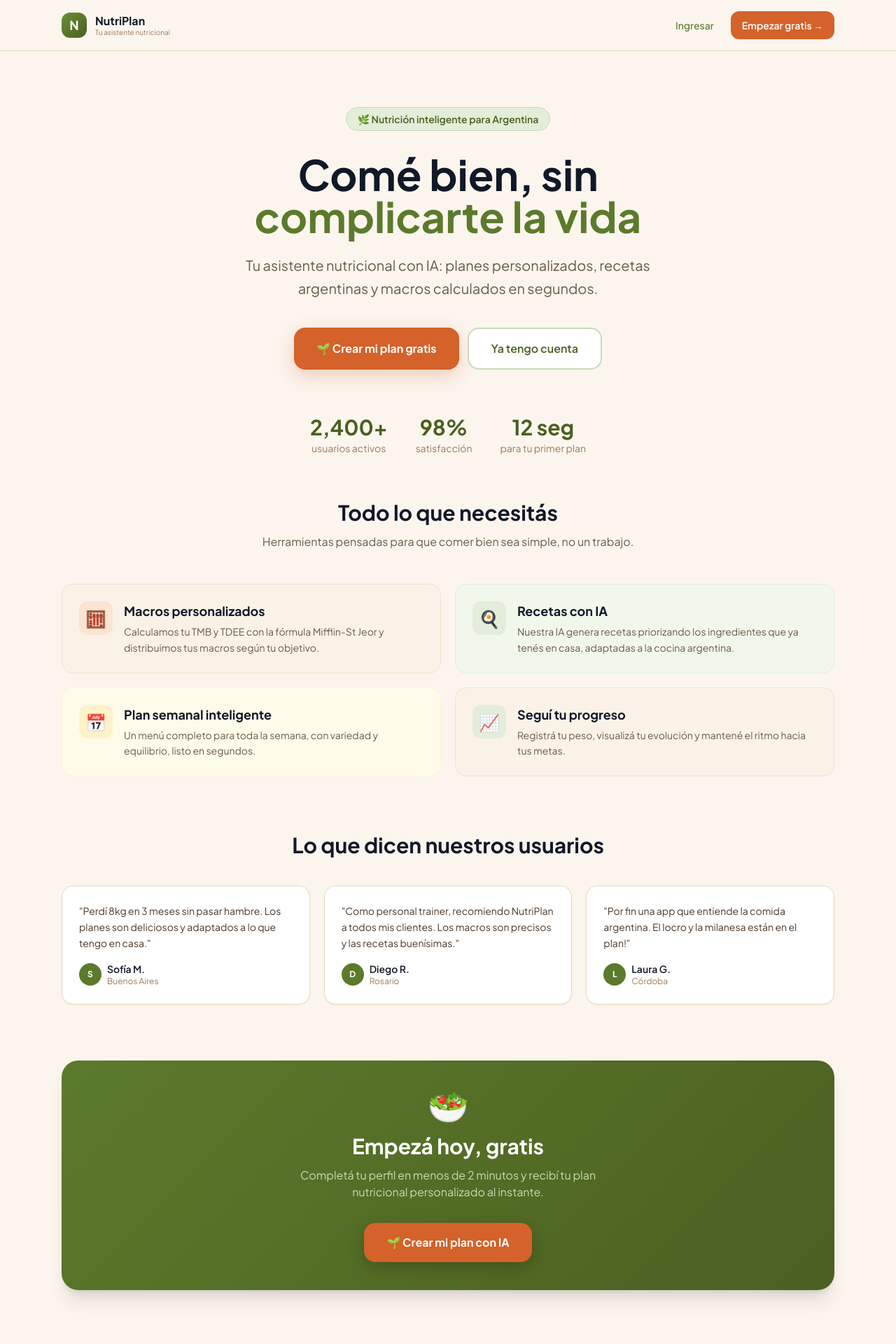
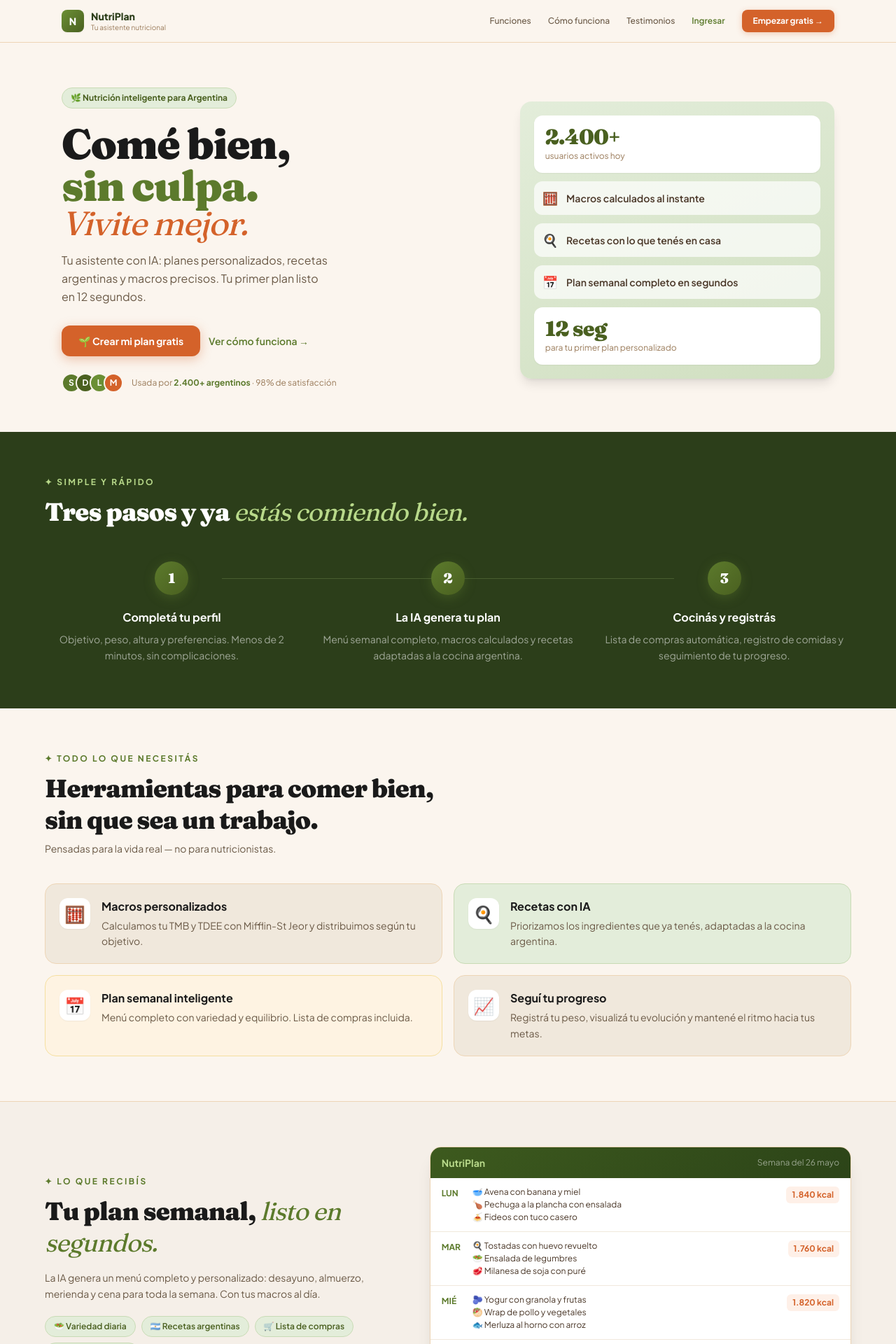
Before and after one commit to loskuri/claude_project, a Next.js app in the folder apps/web/: page / in a window 1280 px wide. Shown: the top 1920 px of the page at 70% size. Built offline with nearby package versions, Linux system fonts and the light colour scheme.

Commit message:
feat: redesign landing page with asymmetric hero, Fraunces typography, and scroll animations

```diff
--- a/apps/web/src/app/page.tsx
+++ b/apps/web/src/app/page.tsx
@@ -1,197 +1,21 @@
-import Link from 'next/link';
-
-const FEATURES = [
-  {
-    icon: '🧮',
-    title: 'Macros personalizados',
-    desc: 'Calculamos tu TMB y TDEE con la fórmula Mifflin-St Jeor y distribuimos tus macros según tu objetivo.',
-    bg: 'bg-cream-200',
-    iconBg: 'bg-accent-100',
-    border: 'border-cream-400',
-    iconColor: 'text-accent-600',
-  },
-  {
-    icon: '🍳',
-    title: 'Recetas con IA',
-    desc: 'Nuestra IA genera recetas priorizando los ingredientes que ya tenés en casa, adaptadas a la cocina argentina.',
-    bg: 'bg-brand-50',
-    iconBg: 'bg-brand-100',
-    border: 'border-brand-100',
-    iconColor: 'text-brand-700',
-  },
-  {
-    icon: '📅',
-    title: 'Plan semanal inteligente',
-    desc: 'Un menú completo para toda la semana, con variedad y equilibrio, listo en segundos.',
-    bg: 'bg-amber-50',
-    iconBg: 'bg-amber-100',
-    border: 'border-amber-100',
-    iconColor: 'text-amber-700',
-  },
-  {
-    icon: '📈',
-    title: 'Seguí tu progreso',
-    desc: 'Registrá tu peso, visualizá tu evolución y mantené el ritmo hacia tus metas.',
-    bg: 'bg-cream-200',
-    iconBg: 'bg-brand-100',
-    border: 'border-cream-400',
-    iconColor: 'text-brand-600',
-  },
-];
-
-const STATS = [
-  { value: '2,400+', label: 'usuarios activos' },
-  { value: '98%', label: 'satisfacción' },
-  { value: '12 seg', label: 'para tu primer plan' },
-];
-
-const TESTIMONIALS = [
-  { name: 'Sofía M.', city: 'Buenos Aires', text: 'Perdí 8kg en 3 meses sin pasar hambre. Los planes son deliciosos y adaptados a lo que tengo en casa.' },
-  { name: 'Diego R.', city: 'Rosario', text: 'Como personal trainer, recomiendo NutriPlan a todos mis clientes. Los macros son precisos y las recetas buenísimas.' },
-  { name: 'Laura G.', city: 'Córdoba', text: 'Por fin una app que entiende la comida argentina. El locro y la milanesa están en el plan!' },
-];
+import { LandingNav } from './_components/landing/LandingNav';
+import { HeroSection } from './_components/landing/HeroSection';
+import { HowItWorksSection } from './_components/landing/HowItWorksSection';
+import { FeaturesSection } from './_components/landing/FeaturesSection';
+import { ProductPreviewSection } from './_components/landing/ProductPreviewSection';
+import { TestimonialsSection } from './_components/landing/TestimonialsSection';
+import { CtaBanner } from './_components/landing/CtaBanner';
 
 export default function LandingPage() {
   return (
-    <main className="min-h-screen" style={{ backgroundColor: '#FBF5EE' }}>
-      {/* Nav */}
-      <nav className="sticky top-0 z-10 backdrop-blur-sm border-b" style={{ backgroundColor: 'rgba(251,245,238,0.9)', borderColor: '#EDD5B6' }}>
-        <div className="flex items-center justify-between px-6 py-4 max-w-6xl mx-auto">
-          <div className="flex items-center gap-3">
-            <div className="w-9 h-9 rounded-xl flex items-center justify-center text-white font-bold text-lg shadow-sm" style={{ background: 'linear-gradient(135deg, #6B8F35, #4A6020)' }}>
-              N
-            </div>
-            <div>
-              <div className="font-bold text-gray-900 text-base leading-tight">NutriPlan</div>
-              <div className="text-[10px] leading-tight" style={{ color: '#9A7B5A' }}>Tu asistente nutricional</div>
-            </div>
-          </div>
-          <div className="flex gap-2 items-center">
-            <Link href="/login" className="px-4 py-2 font-medium rounded-xl transition text-sm hover:bg-cream-300" style={{ color: '#5C7A2C' }}>
-              Ingresar
-            </Link>
-            <Link href="/register" className="px-4 py-2.5 text-white font-semibold rounded-xl transition text-sm shadow-sm" style={{ backgroundColor: '#D4622A' }}>
-              Empezar gratis →
-            </Link>
-          </div>
-        </div>
-      </nav>
-
-      {/* Hero */}
-      <section className="max-w-6xl mx-auto px-6 pt-20 pb-16 text-center">
-        <span className="inline-flex items-center gap-2 px-4 py-1.5 text-sm font-semibold rounded-full mb-8 border" style={{ backgroundColor: '#E3EDDA', color: '#4A6020', borderColor: '#C8DBB5' }}>
-          🌿 Nutrición inteligente para Argentina
-        </span>
-        <h1 className="text-5xl md:text-6xl font-bold text-gray-900 mb-6 leading-tight">
-          Comé bien, sin<br />
-          <span style={{ color: '#5C7A2C' }}>complicarte la vida</span>
-        </h1>
-        <p className="text-xl mb-10 max-w-2xl mx-auto leading-relaxed" style={{ color: '#6B5A47' }}>
-          Tu asistente nutricional con IA: planes personalizados, recetas argentinas y macros calculados en segundos.
-        </p>
-        <div className="flex gap-3 justify-center flex-wrap mb-16">
-          <Link
-            href="/register"
-            className="px-8 py-4 text-white text-base font-bold rounded-2xl transition flex items-center gap-2 shadow-lg"
-            style={{ backgroundColor: '#D4622A', boxShadow: '0 8px 24px rgba(212,98,42,0.28)' }}
-          >
-            🌱 Crear mi plan gratis
-          </Link>
-          <Link
-            href="/login"
-            className="px-8 py-4 text-base font-semibold rounded-2xl transition border-2"
-            style={{ borderColor: '#C8DBB5', color: '#4A6020', backgroundColor: 'white' }}
-          >
-            Ya tengo cuenta
-          </Link>
-        </div>
-
-        {/* Stats */}
-        <div className="flex justify-center gap-10 flex-wrap">
-          {STATS.map((s) => (
-            <div key={s.label} className="text-center">
-              <div className="text-3xl font-bold" style={{ color: '#4A6020' }}>{s.value}</div>
-              <div className="text-sm mt-0.5" style={{ color: '#9A7B5A' }}>{s.label}</div>
-            </div>
-          ))}
-        </div>
-      </section>
-
-      {/* Features */}
-      <section className="max-w-6xl mx-auto px-6 pb-20">
-        <div className="text-center mb-12">
-          <h2 className="text-3xl font-bold text-gray-900 mb-3">Todo lo que necesitás</h2>
-          <p className="max-w-xl mx-auto" style={{ color: '#6B5A47' }}>
-            Herramientas pensadas para que comer bien sea simple, no un trabajo.
-          </p>
-        </div>
-        <div className="grid grid-cols-1 md:grid-cols-2 gap-5">
-          {FEATURES.map((f) => (
-            <div
-              key={f.title}
-              className={`${f.bg} border ${f.border} rounded-2xl p-6 flex items-start gap-4 hover:shadow-md transition-shadow`}
-            >
-              <div className={`${f.iconBg} w-12 h-12 rounded-xl flex items-center justify-center text-2xl shrink-0`}>
-                {f.icon}
-              </div>
-              <div>
-                <h3 className="text-lg font-bold text-gray-900 mb-1">{f.title}</h3>
-                <p className="text-sm leading-relaxed" style={{ color: '#6B5A47' }}>{f.desc}</p>
-              </div>
-            </div>
-          ))}
-        </div>
-      </section>
-
-      {/* Testimonials */}
-      <section className="max-w-6xl mx-auto px-6 pb-20">
-        <div className="text-center mb-10">
-          <h2 className="text-3xl font-bold text-gray-900 mb-2">Lo que dicen nuestros usuarios</h2>
-        </div>
-        <div className="grid grid-cols-1 md:grid-cols-3 gap-5">
-          {TESTIMONIALS.map((t) => (
-            <div key={t.name} className="bg-white rounded-2xl p-6 border shadow-sm" style={{ borderColor: '#EDD5B6' }}>
-              <p className="text-sm leading-relaxed mb-4" style={{ color: '#4A3728' }}>"{t.text}"</p>
-              <div className="flex items-center gap-2">
-                <div className="w-8 h-8 rounded-full flex items-center justify-center text-white text-xs font-bold" style={{ backgroundColor: '#5C7A2C' }}>
-                  {t.name[0]}
-                </div>
-                <div>
-                  <div className="text-sm font-semibold text-gray-900">{t.name}</div>
-                  <div className="text-xs" style={{ color: '#9A7B5A' }}>{t.city}</div>
-                </div>
-              </div>
-            </div>
-          ))}
-        </div>
-      </section>
-
-      {/* CTA Banner */}
-      <section className="max-w-6xl mx-auto px-6 pb-20">
-        <div className="rounded-3xl p-10 text-center shadow-xl" style={{ background: 'linear-gradient(135deg, #5C7A2C, #4A6020)' }}>
-          <div className="text-5xl mb-4">🥗</div>
-          <h2 className="text-3xl font-bold text-white mb-3">Empezá hoy, gratis</h2>
-          <p className="mb-8 max-w-md mx-auto" style={{ color: '#C8DBB5' }}>
-            Completá tu perfil en menos de 2 minutos y recibí tu plan nutricional personalizado al instante.
-          </p>
-          <Link
-            href="/register"
-            className="inline-flex items-center gap-2 px-8 py-4 font-bold rounded-2xl transition text-base shadow-lg"
-            style={{ backgroundColor: '#D4622A', color: 'white', boxShadow: '0 8px 24px rgba(0,0,0,0.2)' }}
-          >
-            🌱 Crear mi plan con IA
-          </Link>
-        </div>
-      </section>
-
-      {/* Footer */}
-      <footer className="py-8 text-center border-t" style={{ borderColor: '#EDD5B6' }}>
-        <div className="flex items-center justify-center gap-2 mb-2">
-          <div className="w-6 h-6 rounded-lg flex items-center justify-center text-white font-bold text-xs" style={{ background: 'linear-gradient(135deg, #6B8F35, #4A6020)' }}>N</div>
-          <span className="font-bold text-sm" style={{ color: '#4A6020' }}>NutriPlan</span>
-        </div>
-        <p className="text-xs" style={{ color: '#9A7B5A' }}>© 2026 NutriPlan. Hecho con amor en Argentina.</p>
-      </footer>
+    <main className="min-h-screen" style={{ background: '#FBF5EE' }}>
+      <LandingNav />
+      <HeroSection />
+      <HowItWorksSection />
+      <FeaturesSection />
+      <ProductPreviewSection />
+      <TestimonialsSection />
+      <CtaBanner />
     </main>
   );
 }
```
